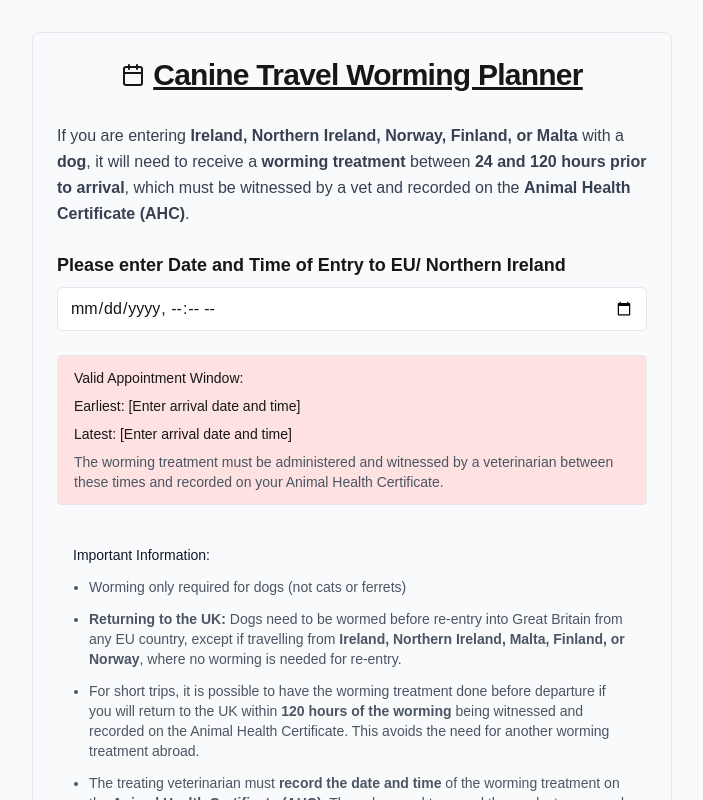
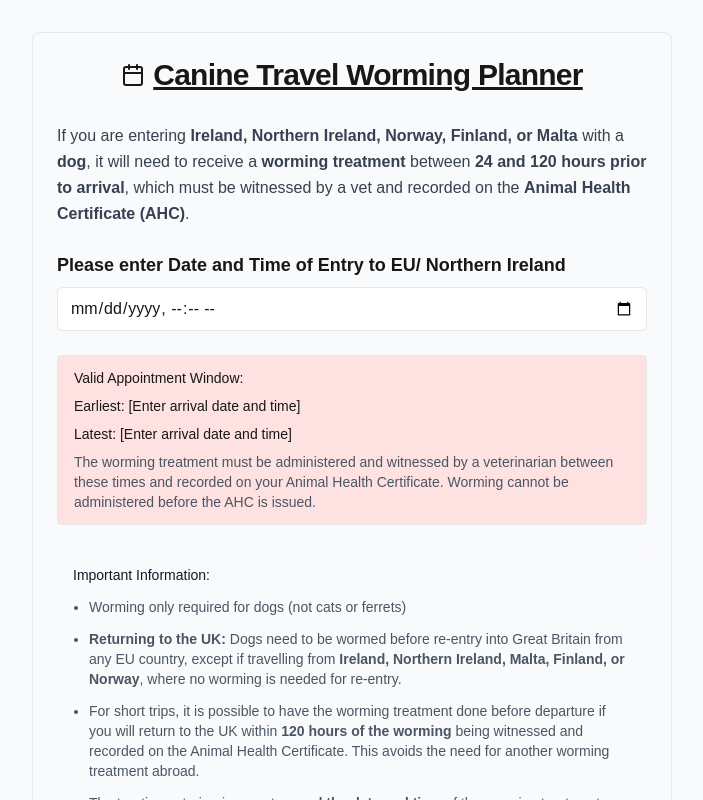
Before and after one commit to Test-s13/canine-worming-planner, a Next.js app: page / in a window 1280 px wide. Shown: the top 800 px of the page, without its empty margins (288-991 px from the left). Built offline with nearby package versions, Linux system fonts and the light colour scheme.

Commit message:
Fixed structure for Alert and added conditional background color

```diff
--- a/src/components/worming-planner/index.tsx
+++ b/src/components/worming-planner/index.tsx
@@ -90,7 +90,7 @@ const WormingScheduler: React.FC = () => {
                   </>
                 )}
                 <div className="text-sm text-gray-600 mt-2">
-                  The worming treatment must be administered and witnessed by a veterinarian between these times and recorded on your Animal Health Certificate.
+                  The worming treatment must be administered and witnessed by a veterinarian between these times and recorded on your Animal Health Certificate. Worming cannot be administered before the AHC is issued.
                 </div>
               </div>
             </AlertDescription>
```
